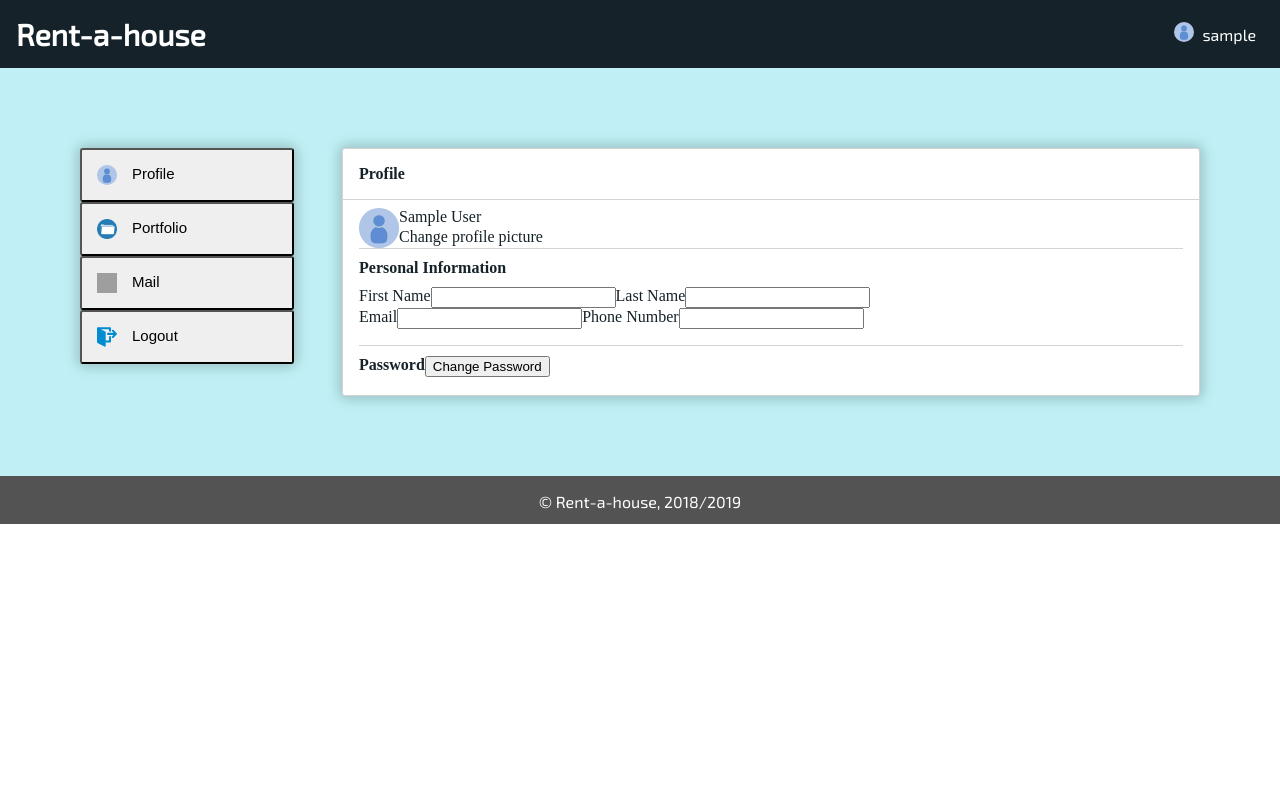
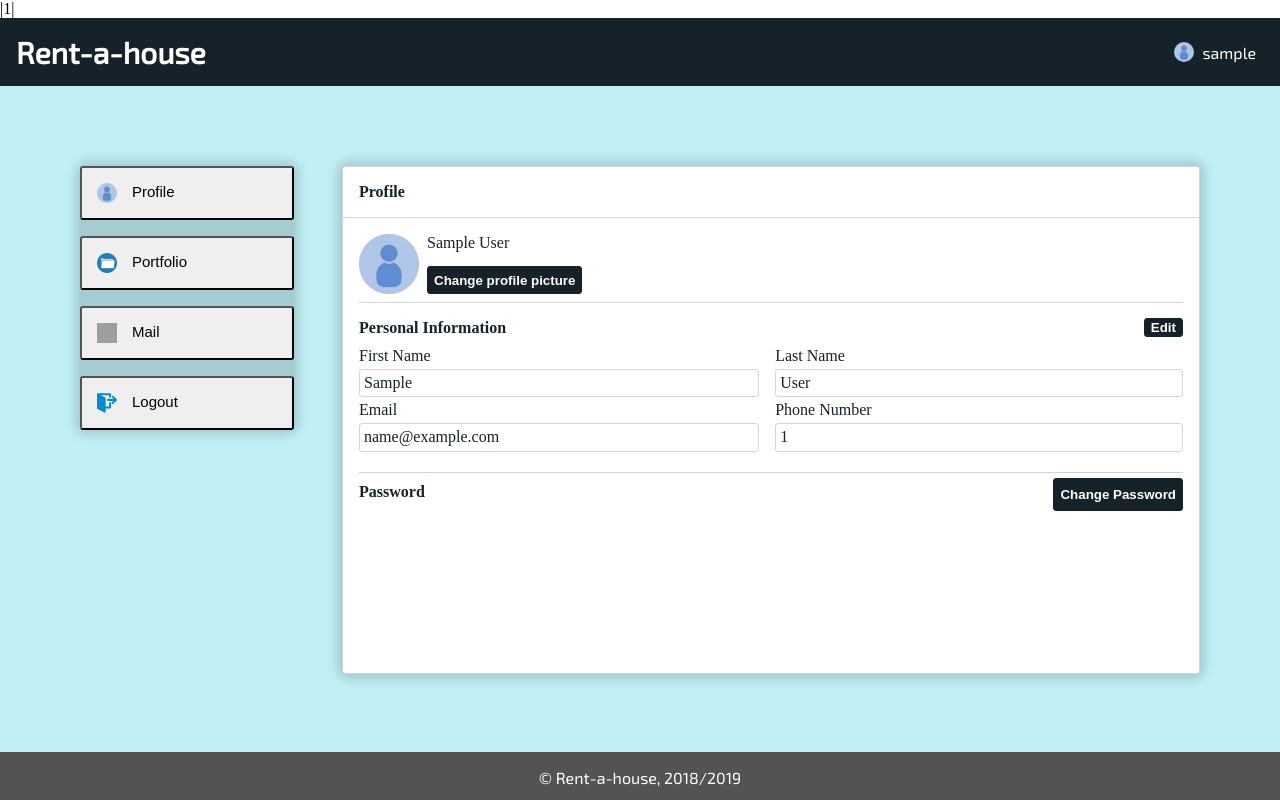
Before and after one commit to toamig/LTW-Project, a PHP site: page /pages/account.php in a window 1280 px wide. Run offline with PHP 8.4, Linux system fonts and the light colour scheme; the visitor is signed in with stand-in values (Sample User, id 1); data comes from the database, SQL or seed files in the repository; both versions use the stored data as it was after the commit; grey boxes are pictures that could not be loaded.

Commit message:
account portfolio

```diff
--- a/css/style.css
+++ b/css/style.css
@@ -418,6 +418,7 @@
 	display: flex;
 	background-color: rgb(192, 240, 245);
 	padding: 5em;
+	flex: auto;
 }
 
 /* - Side Tabs Dash Board - */
@@ -441,6 +442,7 @@
 
 .account-side-tabs-wrapper ul li{
 	list-style: none;
+	height: -webkit-fill-available;
 }
 .account-side-tabs-wrapper ul li:hover{
 	transform: scale(1.05);
@@ -498,6 +500,10 @@
 /* Profile */
 .account-profile-wrapper-personal-information-title{
 	margin: 10px 0;
+	display: flex;
+}
+.account-profile-wrapper-personal-information-title h4{
+	margin: auto auto 0 0;
 }
 
 .account-profile-wrapper-container-personal-info{
@@ -509,28 +515,79 @@
 .account-profile-wrapper-personal-info-row{
 	display: flex;
 }
+.account-profile-wrapper-personal-info-row-element{
+	display: grid;
+	width: -webkit-fill-available;
+}
+.account-profile-wrapper-personal-info-row-element:first-child{
+	margin-right: 2%;
+}
+.element-lable{
+	padding: 1%;
+	margin: 1% 0;
+	border: 1px solid lightgray;
+	border-radius: 0.2em;
+}
 
 .account-profile-wrapper-password-wrapper{
 	display: flex;
 }
-
 .account-profile-wrapper-password-wrapper-title{
 	margin: 10px 0;
 }
-
-.account-profile-wrapper-password-wrapper-change-password-btn{
-	height: 50%;
-	margin: 10px 0;
+.account-btn{
+	margin: 5px 0 0 auto;
+    background-color: #162229;
+    border-radius: 3px;
+    display: inline-block;
+    cursor: pointer;
+    color: #ffffff;
+    font-weight: bold;
+    text-decoration: none;
+	border: 0.5px solid #162229;
+}
+.account-btn:hover {
+	background:linear-gradient(to bottom, #408c99 5%, #599bb3 100%);
+	background-color:#408c99;
+	border: 0.5px solid #408c99;
+}
+.account-btn:active {
+	position:relative;
+	top:1px;
 }
 
 .account-profile-img{
 	display: flex;
+	padding: 0.5em 0;
+}
+
+.account-profile-img img{
+	height: 60px;
+	width: 60px;
 }
 
 .account-profile-name-change-picture{
 	display: grid;
+	padding-left: 0.5em;
 }
 
 /* Portfolio */
+.portfolio-wrapper{
+	display: contents;
+	width: 50%;
+}
+
+.image-description{
+	display: grid;
+	max-width: auto;
+}
+.image-description img{
+	width: 40em;
+    height: auto;
+}
+
+.add-new-btn{
+
+}
 
 /* Mail */
--- a/database/db_utils.php
+++ b/database/db_utils.php
@@ -52,6 +52,19 @@
     }
 
     /*
+    * Gets all the owned houses from a especific user
+    * @param $username
+    * @return array()
+    */
+    function getUserHouses($username){
+        global $db;
+        $stmt = $db->prepare("SELECT * FROM rental WHERE username='".$username."'");
+        $stmt->execute();
+        $aux = $stmt->fetchAll();
+        return $aux;
+    }
+
+    /*
     * Closes the connection to the database
     */
     function closeConnection(){
--- a/pages/account.php
+++ b/pages/account.php
@@ -3,6 +3,8 @@
     include_once('../templates/templates.php');
     include_once('../database/connection.php');
     include_once('../database/db_utils.php');
+
+    echo '|'.$_SESSION['phonemunber'].'|';
 
     drawHeader();
 ?>
@@ -79,35 +81,48 @@
             <div class="account-dash-board-wrapper">
 
                 <div class="account-profile-img border-gray">
-                    <img src="../images/profileLogo.svg" alt="profileLogo" height="40px">
+                    <img src="../images/profileLogo.svg" alt="profileLogo">
                     <div class="account-profile-name-change-picture">
                         <?php echo $_SESSION['name']; ?>
-                        <label for="file">Change profile picture</label>
+                        <button class="account-btn">Change profile picture</button>
+                        <!-- <label for="file">Change profile picture</label> -->
                         <!-- <input type="file"> -->
                     </div>
                 </div>
 
                 <div class="account-profile-wrapper-personal-information border-gray">
 
-                    <h4 class="account-profile-wrapper-personal-information-title">Personal Information</h4>
+                    <div class="account-profile-wrapper-personal-information-title">
+                        <h4>Personal Information</h4>
+                        <button class="account-btn">Edit</button>
+                    </div>
 
                     <div class="account-profile-wrapper-container-personal-info">
 
                         <div class="account-profile-wrapper-personal-info-row">
+                            <?php $pos = strpos ($_SESSION['name'], ' '); ?>
+
+                            <div class="account-profile-wrapper-personal-info-row-element">
                                 <span>First Name</span>
-                                <input type="text">
-                                </input>
+                                <lable class="element-lable" type="text"><?php  echo substr($_SESSION['name'], 0, $pos); ?></lable>
+                            </div>
 
+                            <div class="account-profile-wrapper-personal-info-row-element">
                                 <span>Last Name</span>
-                            <input type="text"></input>
+                                <lable class="element-lable" type="text"><?php echo substr($_SESSION['name'], $pos+1, strlen($_SESSION['name']));?></lable>
+                            </div>
                         </div>
 
                         <div class="account-profile-wrapper-personal-info-row">
+                            <div class="account-profile-wrapper-personal-info-row-element">
                                 <span>Email</span>
-                            <input type="text"></input>
+                                <lable class="element-lable" type="text"><?php echo $_SESSION['email'];?></lable>
+                            </div>
 
+                            <div class="account-profile-wrapper-personal-info-row-element">
                                 <span>Phone Number</span>
-                            <input type="text"></input>
+                                <lable class="element-lable" type="text"><?php echo isset($_SESSION['phonenumber']);?></lable>
+                            </div>
                         </div>
 
                     </div>
@@ -118,7 +133,7 @@
 
                     <h4 class="account-profile-wrapper-password-wrapper-title">Password</h4>
 
-                    <button class="account-profile-wrapper-password-wrapper-change-password-btn">Change Password</button>
+                    <button class="account-btn">Change Password</button>
 
                 </div>
 
@@ -139,10 +154,24 @@
             <h4 class="account-dash-board-title border-gray">Portfolio</h4>
 
             <div class="account-dash-board-wrapper">
+                <div class="portfolio-wrapper">
                     <?php
+                        $houses = getUserHouses($_SESSION['username']);
 
-                    rentalItem();
+                        if(sizeof($houses)){
+                            foreach($houses as $item){
+                                ?> <button class="account-btn"><?php ownedItem($item); ?></button> <?php
+                            }
+                        }
                     ?>
+                    <button class="account-btn">
+                        <div class="image-description">
+                            <li>
+                                <img src="../images/addNew.svg" alt="AddNewImg">
+                            </li>
+                        </div>
+                    </button>
+                </div>
             </div>
 
         </ul>
@@ -151,51 +180,14 @@
 
 <?php } ?>
 
-<?php function rentalItem(){ ?>
+<?php function ownedItem($item){ ?>
     <div class="image-description">
+        <li class="location">
+                <?php echo $item['title']; ?> in <?php echo $item['location']; ?>
+        </li>
         <li>
             <img src="../images/<?php echo $item['image'];?>" alt="HouseExampleImg">
         </li>
-        <div class="desc-info">
-            <li class="location">
-                <?php echo $item['title']; ?> in <?php echo $item['location']; ?>
-            </li>
-            <li class="description">
-                <?php echo $item['description']; ?>
-            </li>
-            <div class="house-info">
-                <div class="price-info">
-                    <h5>Price:</h5>
-                    <li class="price-amount">
-                    <?php echo $item['price']."$"; ?>
-                    </li>
-                </div>
-                <div class="date-info">
-                    <h5>Date:</h5>
-                    <li class="date">
-                        <?php echo date('Y-m-d', $item['date']); ?>
-                    </li>
-                </div>
-                <div class="address-info">
-                    <h5>Address:</h5>
-                    <li class="address">
-                        <?php echo $item['address']; ?>
-                    </li>
-                </div>
-                <div class="state-info">
-                    <h5>State:</h5>
-                    <li class="state">
-                        <?php echo $item['state']; ?>
-                    </li>
-                </div>
-                <div class="postcode-info">
-                    <h5>Post Code:</h5>
-                    <li class="postcode">
-                        <?php echo $item['postCode']; ?>
-                    </li>
-                </div>
-            </div>
-        </div>
     </div>
 
 <?php } ?>
```
Also changed, not shown: database/init.db, images/addNew.svg (added). Lines whose indentation alone changed are shown as unchanged.
